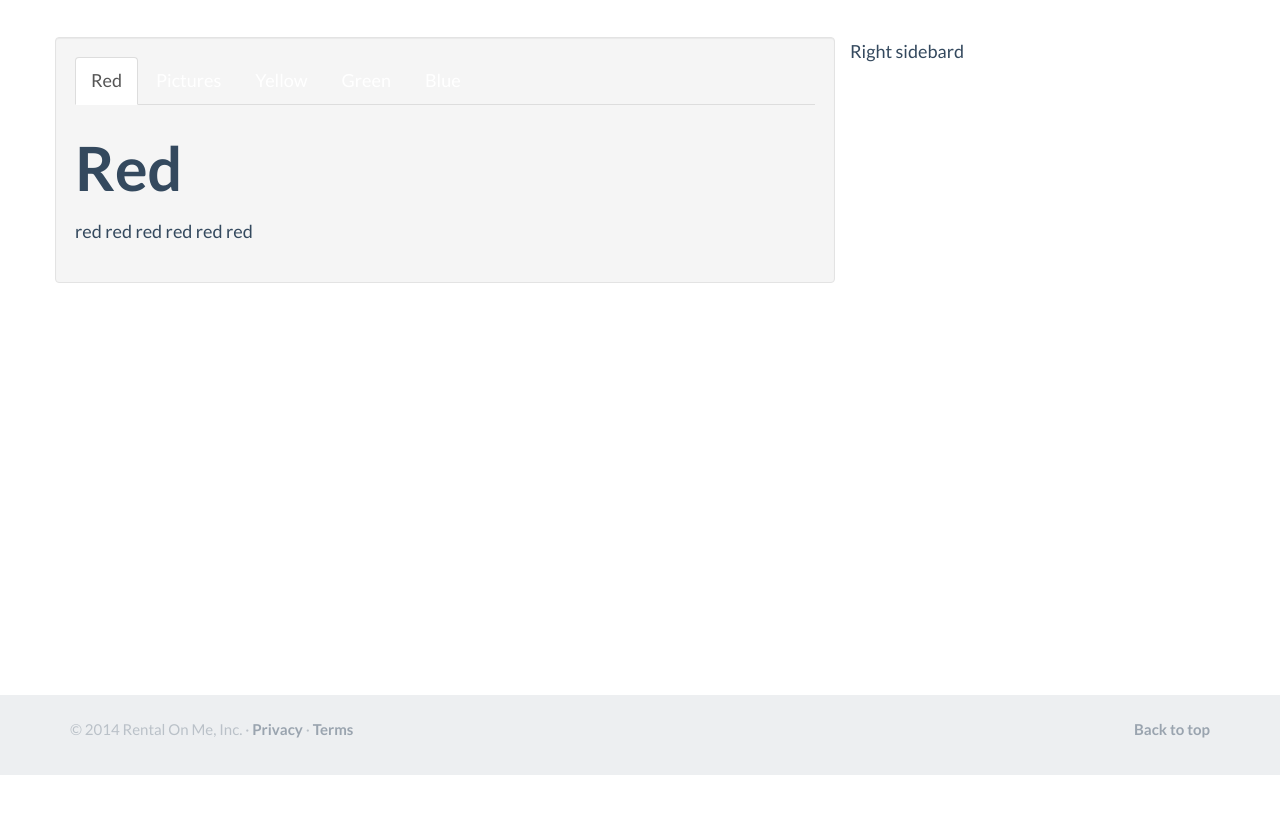
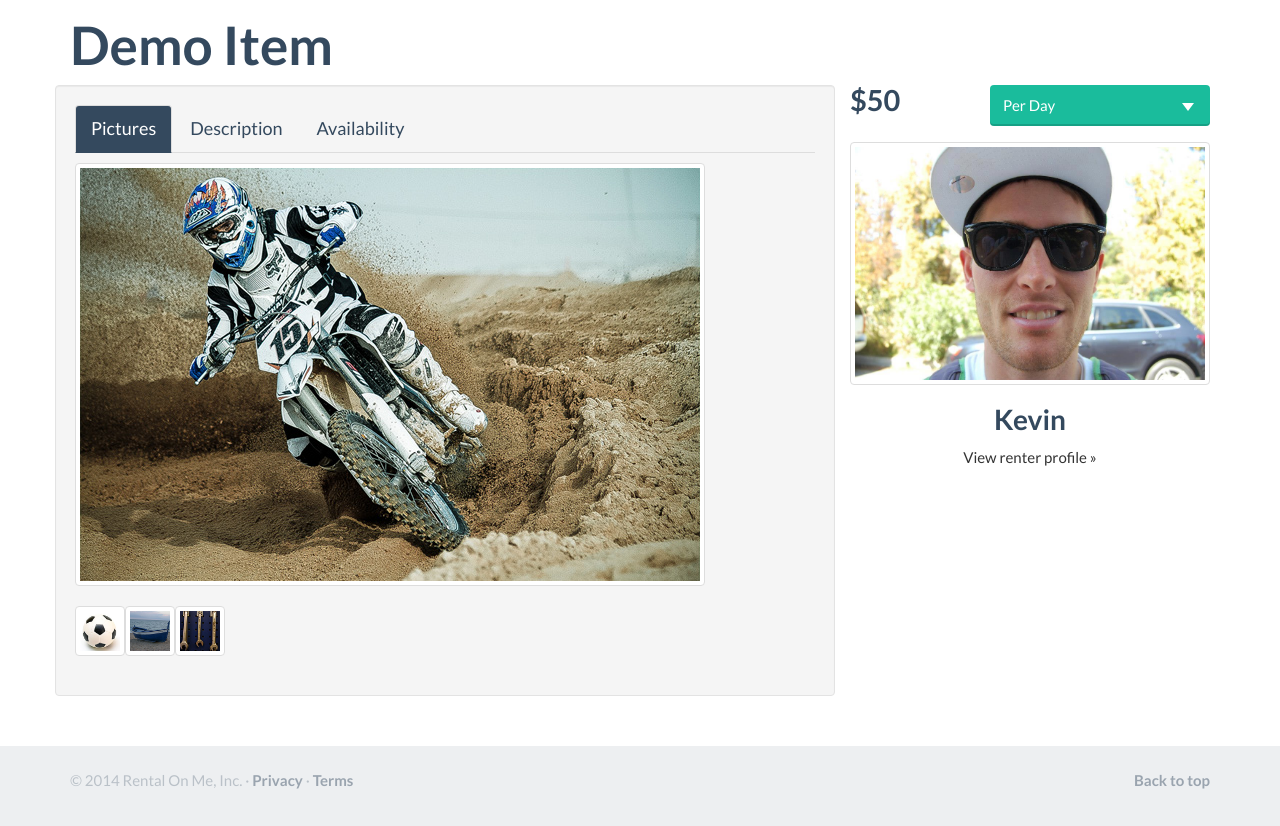
Before and after one commit to kevinmanncito/rental-on-me, a plain HTML site: page item.html in a window 1280 px wide. Shown: the part 56-882 px from the top of the page. Before the commit the page ends 831 px from the top, so only its background shows below. Drawn offline with Linux system fonts and the light colour scheme.

Commit message:
Building out the rental item page

```diff
--- a/css/base.css
+++ b/css/base.css
@@ -38,6 +38,15 @@ body {
   /*overflow: hidden;*/
 }
 body {
+}
+.left {
+  float: left;
+}
+.right {
+  float: right;
+}
+.center {
+  text-align: center;
 }
 
 /* Extra markup and styles for table-esque vertical and horizontal centering */
@@ -359,9 +368,37 @@ input {margin-bottom: 5px;}
 /* Item view
 ------------------------- */
 .item-container {
-  margin-top: 40px;
+  margin-top: 20px;
   min-height: 100%;
-  margin-bottom: -40px;
+  margin-bottom: -20px;
+}
+#tabs .active a {
+  color: white;
+  background-color: #34495e;
+}
+#tabs a {
+  color: #34495e;
+}
+.item-title {
+  margin-top: 0;
+  margin-bottom: 10px;
+}
+.tab-content .tab-pane {
+  margin-top: 10px;
+}
+.my-thumbnail {
+  float: left;
+  height: 50px;
+  width: 50px;
+}
+.sidebar-item h4 {
+  margin-top: 0;
+}
+.sidebar-item h5 {
+  margin-bottom: 0;
+}
+.sidebar-item {
+  margin-bottom: 10px;
 }
 
 /* Jumbotron
--- a/item.html
+++ b/item.html
@@ -66,45 +66,69 @@
 
   <div class="container item-container">
     <div id="content">
-
+      <div class="row">
+        <div class="col-md-12 ">
+          <h2 class="item-title">Demo Item</h2>
+        </div>
+      </div>
       <div class="row">
         <!-- Main content column -->
-        <div class="col-lg-8 well">
+        <div class="col-md-8 well">
 
           <ul id="tabs" class="nav nav-tabs" data-tabs="tabs">
-            <li class="active"><a href="#red" data-toggle="tab">Red</a></li>
-            <li><a href="#pictures" data-toggle="tab">Pictures</a></li>
-            <li><a href="#yellow" data-toggle="tab">Yellow</a></li>
-            <li><a href="#green" data-toggle="tab">Green</a></li>
-            <li><a href="#blue" data-toggle="tab">Blue</a></li>
+            <li class="active"><a href="#pictures" data-toggle="tab">Pictures</a></li>
+            <li><a href="#description" data-toggle="tab">Description</a></li>
+            <li><a href="#availability" data-toggle="tab">Availability</a></li>
           </ul>
           <div id="my-tab-content" class="tab-content">
-            <div class="tab-pane active" id="red">
-              <h1>Red</h1>
-              <p>red red red red red red</p>
+            <div class="tab-pane active" id="pictures">
+              <img class="thumbnail img-responsive display-img" src="images/exaple-image.jpg" alt="">
+              <div>
+                <a href="" id="soccer"><img class="my-thumbnail thumbnail" src="images/stockvault-soccer-ball119859.jpg" alt=""></a>
+                <a href="" id="boat"><img class="my-thumbnail thumbnail" src="images/stockvault-blue-boat115064.jpg" alt=""></a>
+                <a href="" id="wrench"><img class="my-thumbnail thumbnail" src="images/stockvault-wrench100065.jpg" alt=""></a>
+              </div>
             </div>
-            <div class="tab-pane" id="pictures">
-              <h1>Pictures</h1>
-              <p>orange orange orange orange orange</p>
+            <div class="tab-pane" id="description">
+              <h3>Description</h3>
+              <p>
+                Lorem ipsum dolor sit amet, consectetur adipiscing elit. Nunc eget pharetra purus, interdum eleifend felis. Vivamus rhoncus posuere odio in faucibus. Ut a turpis dapibus, gravida ipsum ut, fermentum eros. Integer in lobortis justo. Curabitur tristique sit amet enim et vestibulum. Ut mattis sem id lectus tincidunt, sit amet ultricies magna vehicula. Vivamus ac nunc sed quam adipiscing vulputate sit amet a nisl. Suspendisse lorem turpis, porttitor aliquet velit in, pharetra dapibus libero. Nullam ut nulla sit amet felis rhoncus sagittis. Nullam laoreet id mauris in sodales. Suspendisse et molestie turpis. Aenean mattis vehicula sapien. Fusce nec sollicitudin mi, sed posuere justo. Curabitur posuere auctor cursus. Pellentesque scelerisque rhoncus ante, vitae fermentum magna vehicula in.
+              </p>
             </div>
-            <div class="tab-pane" id="yellow">
-              <h1>Yellow</h1>
-              <p>yellow yellow yellow yellow yellow</p>
-            </div>
-            <div class="tab-pane" id="green">
-              <h1>Green</h1>
-              <p>green green green green green</p>
-            </div>
-            <div class="tab-pane" id="blue">
-              <h1>Blue</h1>
-              <p>blue blue blue blue blue</p>
+            <div class="tab-pane" id="availability">
+              <h3>Availability</h3>
+              <p><iframe src="https://www.google.com/calendar/embed?src=e287k49pr4o4o4hk3vibc45sgk%40group.calendar.google.com&ctz=America/Denver" style="border: 0" width="100%" height="450" frameborder="0" scrolling="no"></iframe></p>
             </div>
           </div>
 
         </div>
 
         <!-- Right sidebar -->
-        <div class="col-lg-4">Right sidebard</div>
+        <div class="col-md-4">
+
+          <div class="row">
+            <div class="col-sm-12 sidebar-item">
+
+              <h4 class="left">$50</h4>
+
+              <select class="right">
+                <option value="0">Per Day</option>
+                <option value="1">Per Week</option>
+                <option value="1">Per Month</option>
+              </select>
+
+            </div>
+          </div>
+
+          <div class="row">
+            <div class="col-sm-12 sidebar-item">
+              <img src="images/profile.jpg" class="img-responsive thumbnail" alt="Generic placeholder thumbnail">
+              <h5 class="center">Kevin</h5>
+              <p class="center"><a class="btn btn-default" href="#" role="button">View renter profile &raquo;</a></p>
+            </div>
+          </div>
+
+        </div>
       </div>
     </div>
   </div>
--- a/js/custom.js
+++ b/js/custom.js
@@ -26,10 +26,4 @@ $(document).ready(function(){
   };
   $(".my-tooltip").tooltip(options);
 
-  // Tabs
-  $('#myTab a').click(function (e) {
-    e.preventDefault();
-    $(this).tab('show');
-  });
-
 });
```
